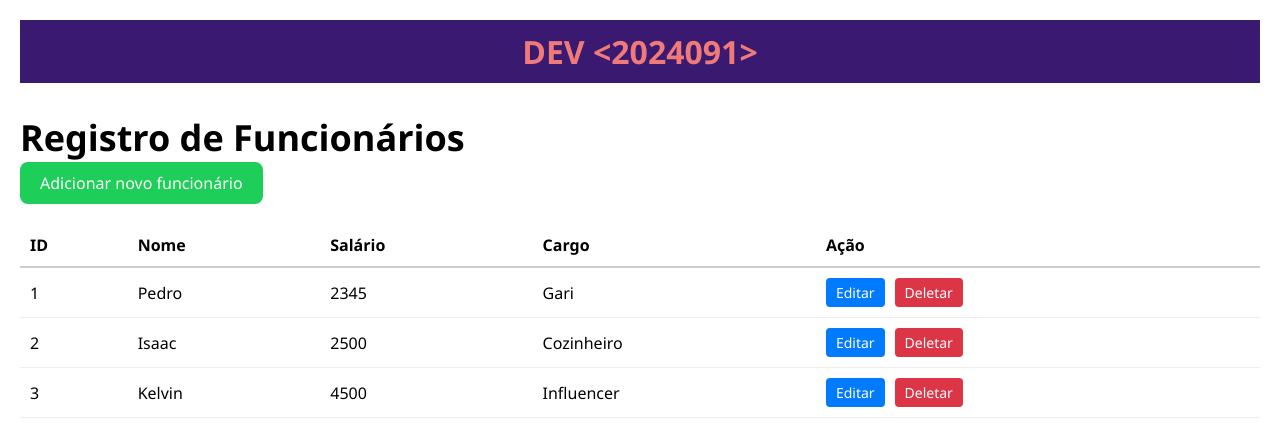
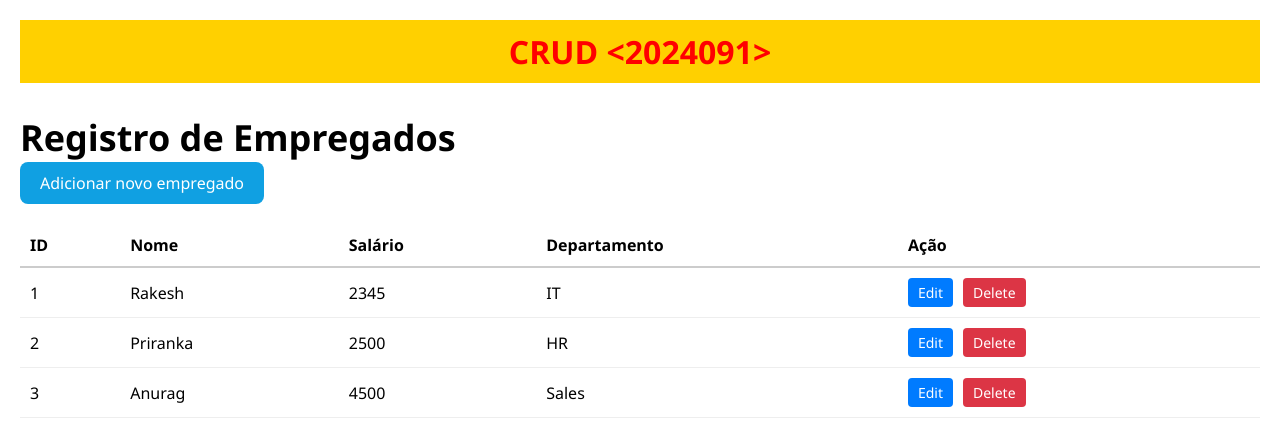
Before and after one commit to Alezudor/crud-new, a React (Vite) app: page / in a window 1280 px wide. Shown: the top 446 px of the page. Built offline with nearby package versions, Linux system fonts and the light colour scheme.

Commit message:
commit corrigido

```diff
--- a/src/Components/Button/styles.css
+++ b/src/Components/Button/styles.css
@@ -12,7 +12,7 @@
   }
 
   .default {
-    background-color: #1dce58;
+    background-color: #10a0e2;
     padding: 10px 20px;
     border-radius: 8px;
     margin-bottom: 20px;
--- a/src/pages/Home/index.jsx
+++ b/src/pages/Home/index.jsx
@@ -3,9 +3,9 @@ import "./styles.css";
 import Button from "../../Components/Button";
 
 const empregados = [
-  { id: 1, nome: "Pedro", salario: 2345, departamento: "Gari" },
-  { id: 2, nome: "Isaac", salario: 2500, departamento: "Cozinheiro" },
-  { id: 3, nome: "Kelvin", salario: 4500, departamento: "Influencer" },
+  { id: 1, nome: "Rakesh", salario: 2345, departamento: "IT" },
+  { id: 2, nome: "Priranka", salario: 2500, departamento: "HR" },
+  { id: 3, nome: "Anurag", salario: 4500, departamento: "Sales" },
 ];
 
 export default function Home() {
@@ -16,13 +16,13 @@ export default function Home() {
   return (
     <div className="container">
       <div className="header">
-        <h1>DEV &lt;2024091&gt;</h1>
+        <h1>CRUD &lt;2024091&gt;</h1>
       </div>
 
-      <h2 className="titulo">Registro de Funcionários</h2>
+      <h2 className="titulo">Registro de Empregados</h2>
 
       <Button onClick={handleAdd} variant="default">
-        Adicionar novo funcionário
+        Adicionar novo empregado
       </Button>
 
       <table className="tabela">
@@ -31,7 +31,7 @@ export default function Home() {
             <th>ID</th>
             <th>Nome</th>
             <th>Salário</th>
-            <th>Cargo</th>
+            <th>Departamento</th>
             <th>Ação</th>
           </tr>
         </thead>
@@ -44,10 +44,10 @@ export default function Home() {
               <td>{emp.departamento}</td>
               <td>
                 <Button variant="edit" onClick={() => handleEdit(emp.nome)}>
-                  Editar
+                  Edit
                 </Button>
                 <Button variant="delete" onClick={() => handleDelete(emp.nome)}>
-                  Deletar
+                  Delete
                 </Button>
               </td>
             </tr>
--- a/src/pages/Home/styles.css
+++ b/src/pages/Home/styles.css
@@ -4,13 +4,13 @@
   }
 
   .header {
-    background-color: #3a1970;
+    background-color: #ffd000;
     padding: 10px;
     text-align: center;
   }
 
   .header h1 {
-    color: rgb(240, 122, 122);
+    color: rgb(255, 0, 0);
     margin: 0;
   }
 
```
